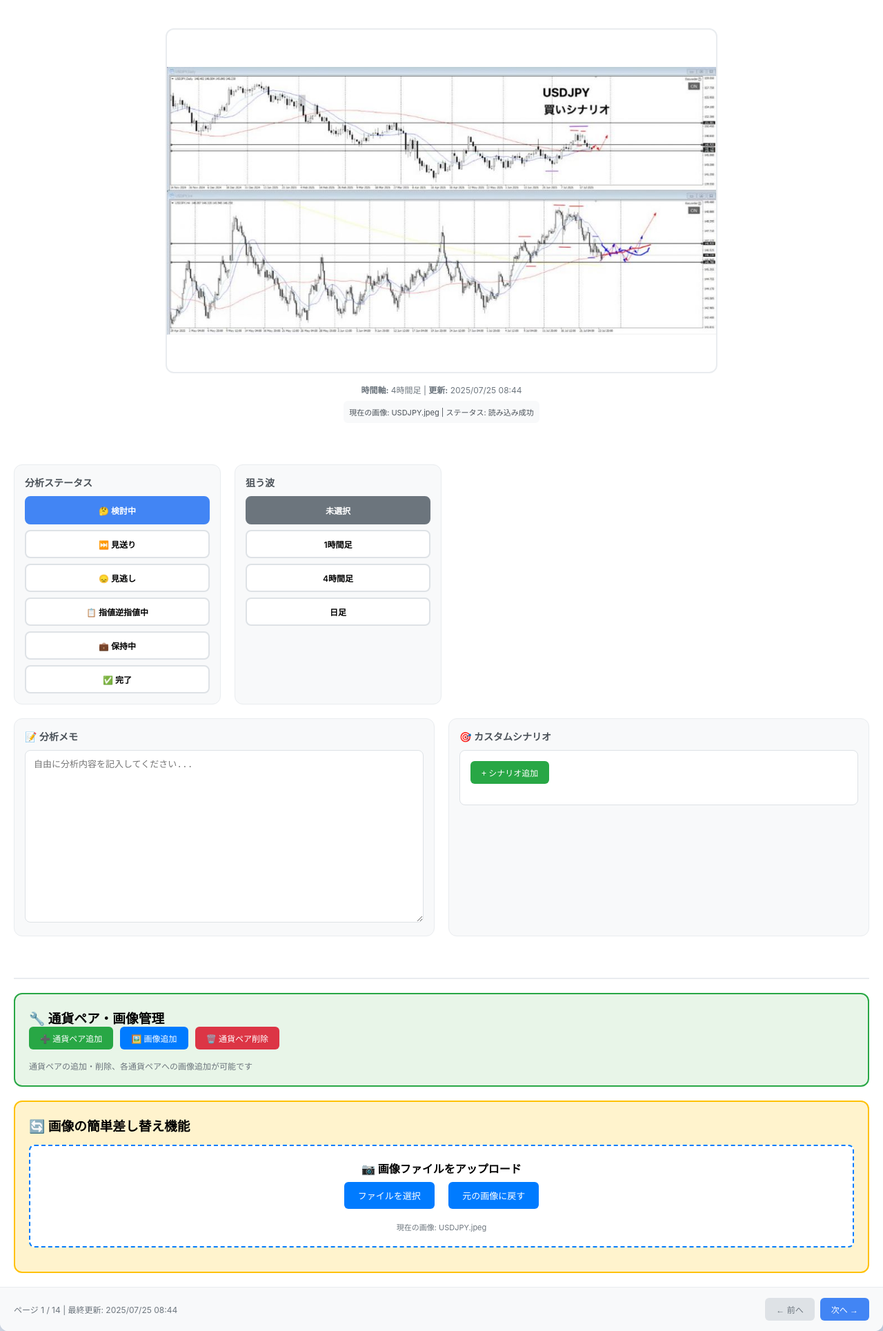
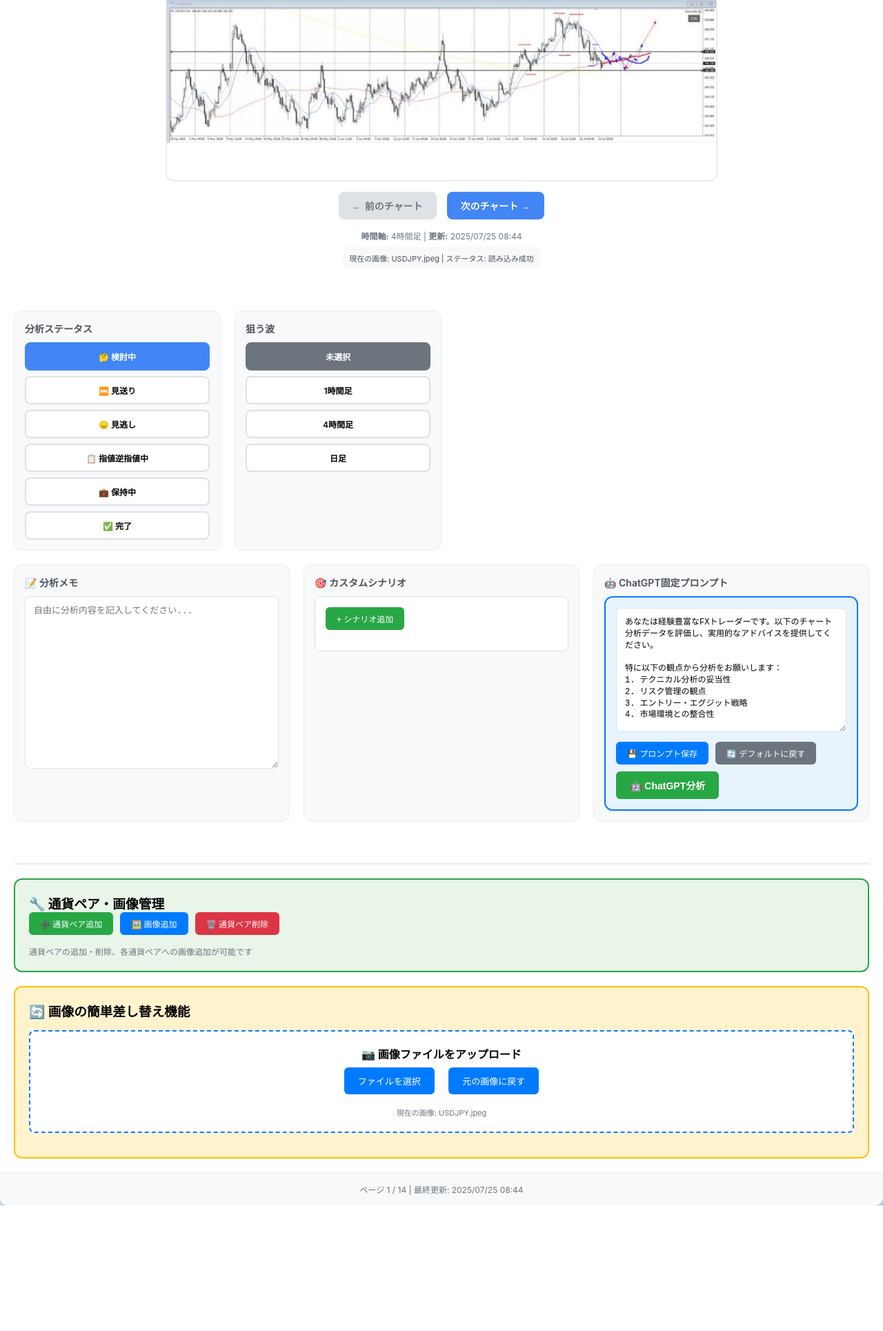
Before and after one commit to YUTAROSSS/fx-analysis-system, a plain HTML site: page index.html in a window 1280 px wide. Shown: the part 667-2596 px from the top of the page at 69% size. After the commit the page ends 2414 px from the top, so only its background shows below. Drawn offline with Linux system fonts and the light colour scheme; files whose address does not match are found by name.

Commit message:
Update index.html
修正5

```diff
--- a/index.html
+++ b/index.html
@@ -192,6 +192,7 @@
             align-items: center;
             justify-content: center;
             margin: 20px 0;
+            position: relative;
         }
 
         .chart-container {
@@ -243,6 +244,41 @@
             padding: 20px;
         }
 
+        /* チャート周辺のナビゲーション */
+        .chart-navigation {
+            display: flex;
+            justify-content: center;
+            gap: 15px;
+            margin-top: 15px;
+        }
+
+        .chart-nav-btn {
+            padding: 10px 20px;
+            background: #4285f4;
+            color: white;
+            border: none;
+            border-radius: 8px;
+            cursor: pointer;
+            font-size: 14px;
+            font-weight: 600;
+            transition: all 0.3s ease;
+            display: flex;
+            align-items: center;
+            gap: 8px;
+        }
+
+        .chart-nav-btn:hover {
+            background: #3367d6;
+            transform: translateY(-2px);
+        }
+
+        .chart-nav-btn:disabled {
+            background: #dee2e6;
+            color: #6c757d;
+            cursor: not-allowed;
+            transform: none;
+        }
+
         .chart-info {
             margin-top: 15px;
             text-align: center;
@@ -352,7 +388,7 @@
 
         @media (min-width: 768px) {
             .memo-scenario-area {
-                grid-template-columns: 1fr 1fr;
+                grid-template-columns: 1fr 1fr 1fr;
             }
         }
 
@@ -480,14 +516,13 @@
         .prompt-settings {
             background: #e8f4fd;
             border: 2px solid #007bff;
-            padding: 20px;
-            margin-bottom: 20px;
+            padding: 15px;
             border-radius: 12px;
         }
 
         .prompt-textarea {
             width: 100%;
-            height: 120px;
+            height: 180px;
             padding: 12px;
             border: 1px solid #dee2e6;
             border-radius: 8px;
@@ -521,6 +556,14 @@
         .reset-prompt-btn {
             background: #6c757d;
             color: white;
+        }
+
+        .chatgpt-analysis-btn {
+            background: #28a745;
+            color: white;
+            font-size: 14px;
+            font-weight: 600;
+            padding: 10px 20px;
         }
 
         /* テキストコピーエリア */
@@ -667,7 +710,7 @@
             padding: 15px 20px;
             border-top: 1px solid #e9ecef;
             display: flex;
-            justify-content: space-between;
+            justify-content: center;
             align-items: center;
             flex-wrap: wrap;
             gap: 10px;
@@ -676,28 +719,6 @@
         .page-info {
             color: #6c757d;
             font-size: 12px;
-        }
-
-        .nav-controls {
-            display: flex;
-            gap: 8px;
-        }
-
-        .nav-btn {
-            padding: 8px 16px;
-            background: #4285f4;
-            color: white;
-            border: none;
-            border-radius: 6px;
-            cursor: pointer;
-            font-size: 12px;
-            transition: all 0.3s ease;
-        }
-
-        .nav-btn:disabled {
-            background: #dee2e6;
-            color: #6c757d;
-            cursor: not-allowed;
         }
 
         /* モーダル */
@@ -866,6 +887,16 @@
                 width: 100%;
                 margin-bottom: 5px;
             }
+
+            .chart-navigation {
+                flex-direction: column;
+                gap: 10px;
+            }
+
+            .chart-nav-btn {
+                width: 100%;
+                justify-content: center;
+            }
         }
     </style>
 </head>
@@ -876,30 +907,11 @@
             <h1>🔍 FX通貨ペア分析システム</h1>
             <div class="header-controls">
                 <button class="btn btn-secondary" onclick="shareAnalysis()">📤 共有</button>
-                <button class="btn btn-primary" onclick="sendToChatGPTBrowser()">🤖 ChatGPT分析</button>
             </div>
         </div>
 
         <!-- メインコンテンツ -->
         <div class="main-content">
-            <!-- 固定プロンプト設定 -->
-            <div class="prompt-settings">
-                <h3>🔧 ChatGPT用固定プロンプト設定</h3>
-                <textarea class="prompt-textarea" id="fixedPrompt" placeholder="ChatGPTに送信する際の固定プロンプトを設定してください...">あなたは経験豊富なFXトレーダーです。以下のチャート分析データを評価し、実用的なアドバイスを提供してください。
-
-特に以下の観点から分析をお願いします：
-1. テクニカル分析の妥当性
-2. リスク管理の観点
-3. エントリー・エグジット戦略
-4. 市場環境との整合性
-
-具体的で実践的なアドバイスをお願いします。</textarea>
-                <div class="prompt-controls">
-                    <button class="prompt-btn save-prompt-btn" onclick="saveFixedPrompt()">💾 プロンプト保存</button>
-                    <button class="prompt-btn reset-prompt-btn" onclick="resetFixedPrompt()">🔄 デフォルトに戻す</button>
-                </div>
-            </div>
-
             <!-- テキストコピーエリア -->
             <div class="copy-text-area" id="copyTextArea">
                 <h3>📋 ChatGPT用テキスト</h3>
@@ -948,6 +960,17 @@
                     </div>
                     <img id="chartImage" class="chart-image" style="display: none;" alt="チャート画像">
                 </div>
+
+                <!-- チャート周辺のナビゲーション -->
+                <div class="chart-navigation">
+                    <button class="chart-nav-btn" onclick="previousPage()" id="prevBtn" disabled>
+                        ← 前のチャート
+                    </button>
+                    <button class="chart-nav-btn" onclick="nextPage()" id="nextBtn">
+                        次のチャート →
+                    </button>
+                </div>
+
                 <div class="chart-info">
                     <strong>時間軸:</strong> <span id="timeframe">4時間足</span> |
                     <strong>更新:</strong> <span id="lastUpdate">2025-07-24 14:30</span>
@@ -983,7 +1006,7 @@
                     </div>
                 </div>
 
-                <!-- 分析メモとカスタムシナリオ -->
+                <!-- 分析メモ、カスタムシナリオ、固定プロンプト -->
                 <div class="memo-scenario-area">
                     <div class="control-section">
                         <div class="section-title">📝 分析メモ</div>
@@ -1006,6 +1029,27 @@
 
                             <div id="customScenariosContainer">
                                 <!-- カスタムシナリオが動的に追加される -->
+                            </div>
+                        </div>
+                    </div>
+
+                    <!-- 固定プロンプト設定 -->
+                    <div class="control-section">
+                        <div class="section-title">🤖 ChatGPT固定プロンプト</div>
+                        <div class="prompt-settings">
+                            <textarea class="prompt-textarea" id="fixedPrompt" placeholder="ChatGPTに送信する際の固定プロンプトを設定してください...">あなたは経験豊富なFXトレーダーです。以下のチャート分析データを評価し、実用的なアドバイスを提供してください。
+
+特に以下の観点から分析をお願いします：
+1. テクニカル分析の妥当性
+2. リスク管理の観点
+3. エントリー・エグジット戦略
+4. 市場環境との整合性
+
+具体的で実践的なアドバイスをお願いします。</textarea>
+                            <div class="prompt-controls">
+                                <button class="prompt-btn save-prompt-btn" onclick="saveFixedPrompt()">💾 プロンプト保存</button>
+                                <button class="prompt-btn reset-prompt-btn" onclick="resetFixedPrompt()">🔄 デフォルトに戻す</button>
+                                <button class="prompt-btn chatgpt-analysis-btn" onclick="sendToChatGPTBrowser()">🤖 ChatGPT分析</button>
                             </div>
                         </div>
                     </div>
@@ -1053,10 +1097,6 @@
             <div class="page-info">
                 ページ <span id="currentPage">1</span> / <span id="totalPages">14</span> |
                 最終更新: <span id="footerUpdate">2025-07-24 14:30</span>
-            </div>
-            <div class="nav-controls">
-                <button class="nav-btn" onclick="previousPage()" id="prevBtn" disabled>← 前へ</button>
-                <button class="nav-btn" onclick="nextPage()" id="nextBtn">次へ →</button>
             </div>
         </div>
     </div>
@@ -2035,7 +2075,6 @@ ${memo}`;
             updateTimestamp();
             setInterval(updateTimestamp, 300000);
             setInterval(autoSaveMemo, 5000);
-
         });
 
         // イベントリスナー
```
